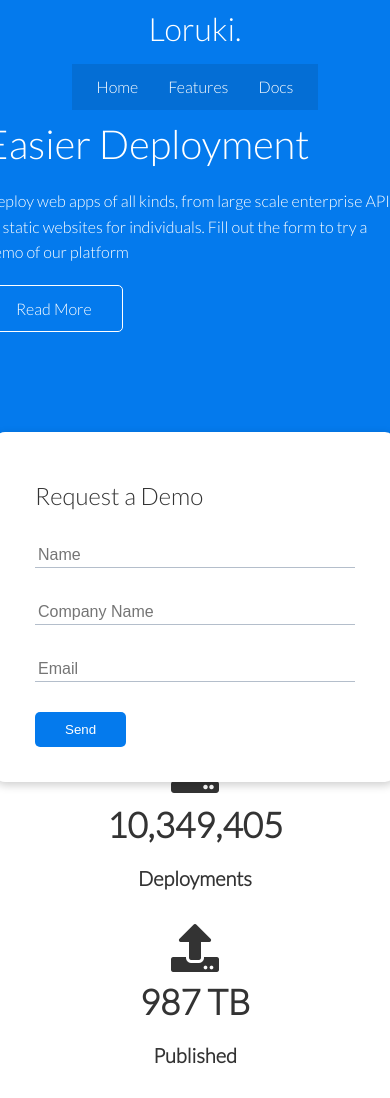
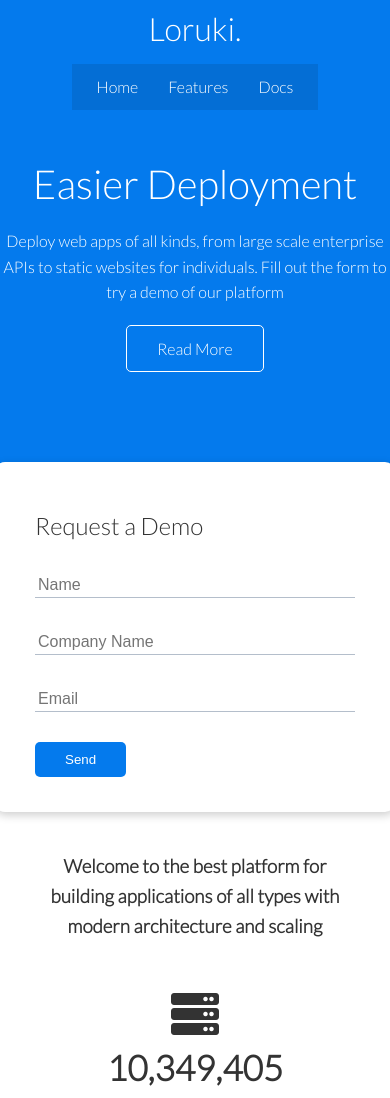
Before and after one commit to Annie-Huang/loruki-website, a website: page index.html in a window 390 px wide. Shown: the top 1098 px of the page. Drawn offline with Linux system fonts and the light colour scheme.

Commit message:
Style the .showcase area for tablet or smaller screen

```diff
--- a/css/style.css
+++ b/css/style.css
@@ -190,6 +190,18 @@ img {
     grid-template-rows: 1fr;
   }
 
+  .showcase {
+    height: auto;
+  }
+  .showcase-text {
+    text-align: center;
+    margin-top: 40px;
+  }
+  .showcase-form {
+    justify-self: center;
+    margin: auto;
+  }
+}
 /* Mobile */
 @media(max-width: 500px) {
   .navbar {
```
